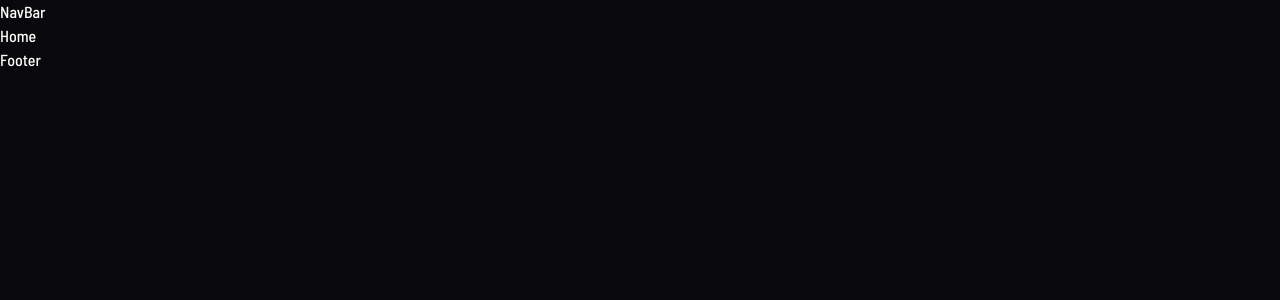
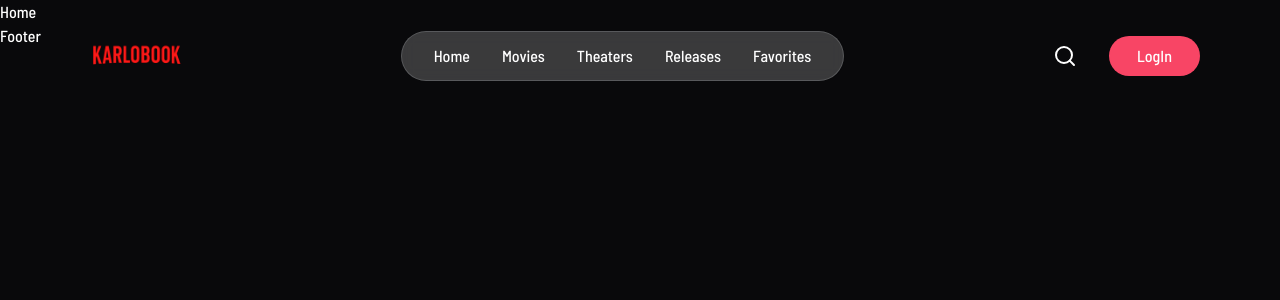
Before and after one commit to harsh24062/KarloBook, a React (Vite) app in the folder frontend/: page / in a window 1280 px wide. Shown: the top 300 px of the page. Built offline with nearby package versions, Linux system fonts and the light colour scheme.

Commit message:
Added responsive navbar component

```diff
--- a/frontend/src/assets/assets.js
+++ b/frontend/src/assets/assets.js
@@ -3,13 +3,15 @@
 import appStore from './appStore.svg'
 import screenImage from './screenImage.svg'
 import profile from './profile.png'
+import logo from './KarloBook.png'
 
 export const assets = {
     marvelLogo,
     googlePlay,
     appStore,
     screenImage,
-    profile
+    profile,
+    logo
 }
 
 export const dummyTrailers = [
--- a/frontend/src/components/NavBar.jsx
+++ b/frontend/src/components/NavBar.jsx
@@ -1,8 +1,42 @@
+import { Link } from "react-router-dom"
+import {assets} from "../assets/assets"
+import {MenuIcon, SearchIcon, XIcon} from "lucide-react"
+import { useState } from "react"
 
 const NavBar = () => {
+
+  const [isOpen,setIsOpen] = useState(false)
+
   return (
-    <div>
-        <h1>NavBar</h1>
+    <div className="fixed top-0 left-0 z-50 w-full flex items-center justify-between px-6 md:px-14 lg:px-20 py-0">
+        {/* Logo */}
+        <Link to='/' className="max-md:flex-1">
+          <img src={assets.logo} alt="Logo_Image" className="w-28 h-28"/>
+        </Link>
+        {/* Menu Items */}
+        <div className={`max-md:absolute max-md:top-0 max-md:left-0 max-md:font-medium
+          max-md:text-lg z-50 flex flex-col md:flex-row items-center max-md:justify-center
+          gap-8 min-md:px-8 py-3 max-md:h-screen min-md:rounded-full backdrop-blur
+          bg-black/70 md:bg-white/20 md:border border-gray-300/20 overflow-hidden
+          transition-[width] duration-300 ${isOpen?"max-md:w-full":"max-md:w-0"}`}>
+          <XIcon className="md:hidden absolute top-6 right-6 w-6 h-6 cursor-pointer"
+          onClick={()=>setIsOpen(!isOpen)}/>
+          <Link to='/' onClick={()=>{scrollTo(0,0); setIsOpen(false);}}>Home</Link>
+          <Link to='/movies' onClick={()=>{scrollTo(0,0); setIsOpen(false);}}>Movies</Link>
+          <Link to='/' onClick={()=>{scrollTo(0,0); setIsOpen(false);}}>Theaters</Link>
+          <Link to='/' onClick={()=>{scrollTo(0,0); setIsOpen(false);}}>Releases</Link>
+          <Link to='/favorite' onClick={()=>{scrollTo(0,0); setIsOpen(false);}}>Favorites</Link>
+        </div>
+        {/* Login button and Search icon */}
+        <div className="flex items-center gap-8">
+           <SearchIcon className="max-md:hidden w-6 h-6 cursor-pointer"/>
+           <button className="px-4 py-1 sm:px-7 sm:py-2 bg-primary hover:bg-primary-dull
+             transition rounded-full font-medium cursor-pointer">
+             LogIn
+            </button>
+        </div>
+        {/* Menu Icon */}
+        <MenuIcon className="max-md:ml-4 md:hidden w-8 h-8 cursor-pointer" onClick={()=>{setIsOpen(!isOpen)}}/>
     </div>
   )
 }
```
Also changed, not shown: frontend/src/assets/KarloBook.png (added).
